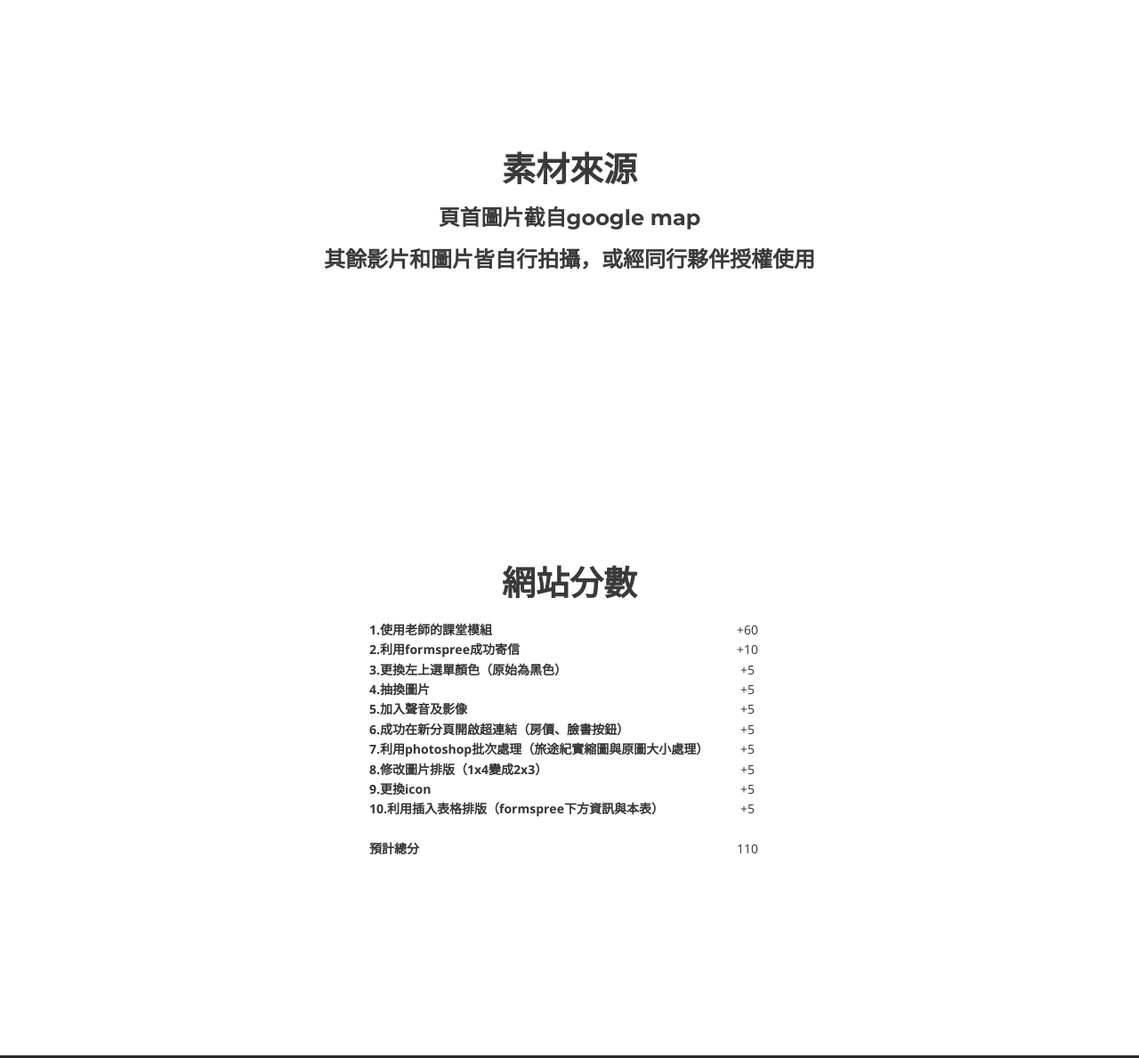
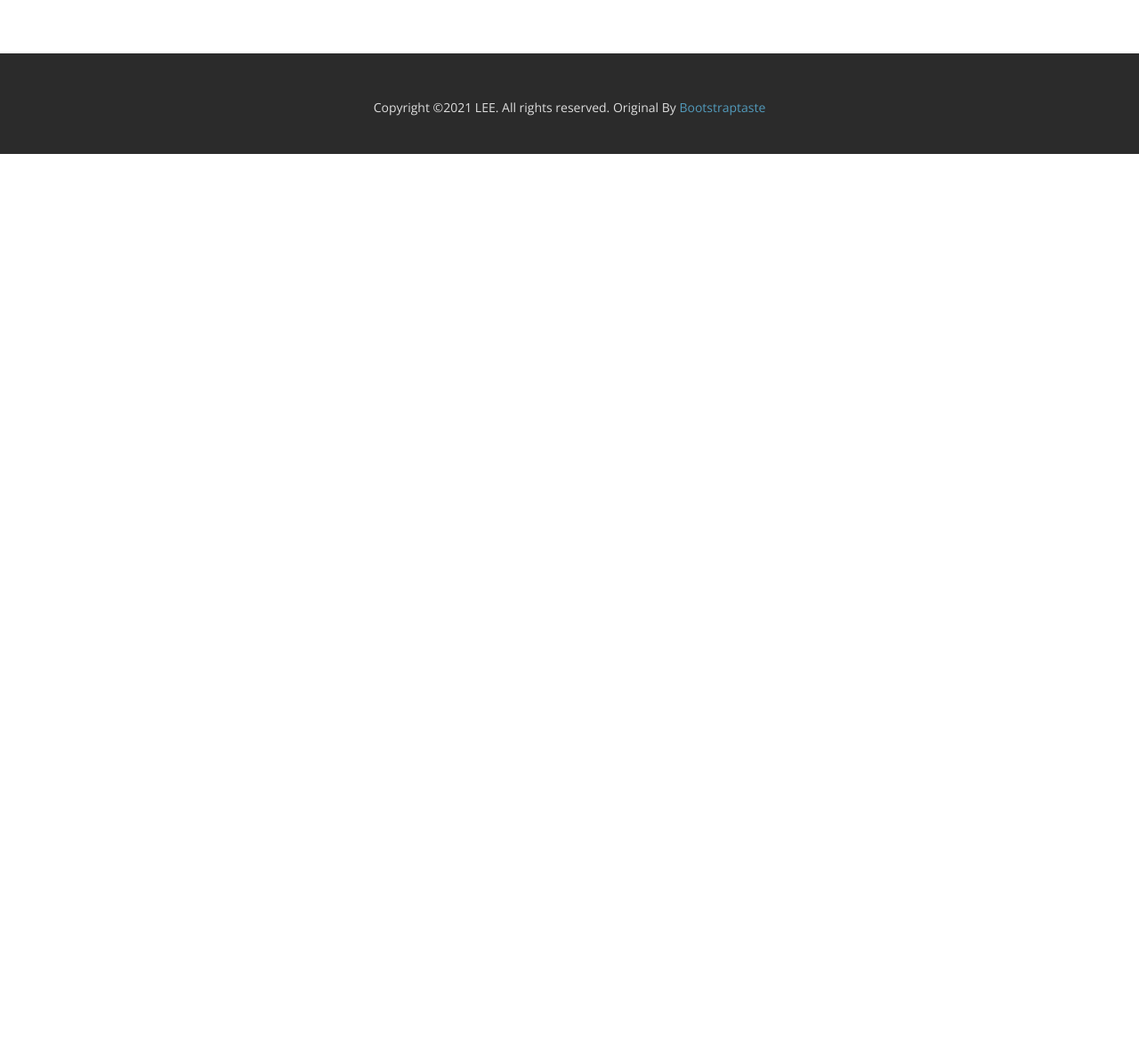
Before and after one commit to ej131525/110-1around.github.io, a plain HTML site: page 1101final/index.html in a window 1280 px wide. Shown: the part 6055-7244 px from the top of the page at 89% size. After the commit the page ends 6228 px from the top, so only its background shows below. Drawn offline with nearby package versions, Linux system fonts and the light colour scheme.

Commit message:
Update index.html

```diff
--- a/1101final/index.html
+++ b/1101final/index.html
@@ -488,93 +488,6 @@
 	  	</div>
 	  </section>
 
-
-
-
-	  <!-- self  2021.11.26 lee -->
-
-
-	  <section id="self" class="home-section bg-white">
-		<div class="container">
-			  <div class="row">
-				  <div class="col-md-offset-2 col-md-8">
-					<div class="section-heading">
-					 <h2>素材來源</h2>
-					 <h4>頁首圖片截自google map</h4>
-					 <h4>其餘影片和圖片皆自行拍攝，或經同行夥伴授權使用</h4>
-
-					</div>
-                </div>
-			  </div>
-		  </div>
-	  </section>
-
-
-
-
-  <!-- webadd  2021.11.26 lee -->
-	  <section id="webadd" class="home-section bg-white">
-		<div class="container">
-			  <div class="row">
-				  <div class="col-md-offset-2 col-md-8">
-					<div class="section-heading">
-					 <h2>網站分數</h2>
-                     <table width="450" border="0" align="center">
-                       <tr>
-                         <th width="400" scope="row">1.使用老師的課堂模組</th>
-                         <td width="50">+60</td>
-                       </tr>
-                       <tr>
-                         <th scope="row">2.利用formspree成功寄信</th>
-                         <td>+10</td>
-                       </tr>
-                       <tr>
-                         <th scope="row">3.更換左上選單顏色（原始為黑色）</th>
-                         <td>+5</td>
-                       </tr>
-                       <tr>
-                         <th scope="row">4.抽換圖片</th>
-                         <td>+5</td>
-                       </tr>
-                       <tr>
-                         <th scope="row">5.加入聲音及影像</th>
-                         <td>+5</td>
-                       </tr>
-                       <tr>
-                         <th scope="row">6.成功在新分頁開啟超連結（房價、臉書按鈕）</th>
-                         <td>+5</td>
-                       </tr>
-                       <tr>
-                         <th scope="row">7.利用photoshop批次處理（旅途紀實縮圖與原圖大小處理）</th>
-                         <td>+5</td>
-                       </tr>
-                       <tr>
-                         <th scope="row">8.修改圖片排版（1x4變成2x3）</th>
-                         <td>+5</td>
-                       </tr>
-                       <tr>
-                         <th scope="row">9.更換icon</th>
-                         <td>+5</td>
-                       </tr>
-                       <tr>
-                         <th scope="row">10.利用插入表格排版（formspree下方資訊與本表）</th>
-                         <td>+5</td>
-                       </tr>
-                       <tr>
-                         <th scope="row">&nbsp;</th>
-                         <td>&nbsp;</td>
-                       </tr>
-                       <tr>
-                         <th scope="row">預計總分</th>
-                         <td>110</td>
-                       </tr>
-                     </table>
-	  </section>
-
-
-
-
-
   <footer>
 		<div class="container">
 			<div class="row">
```
